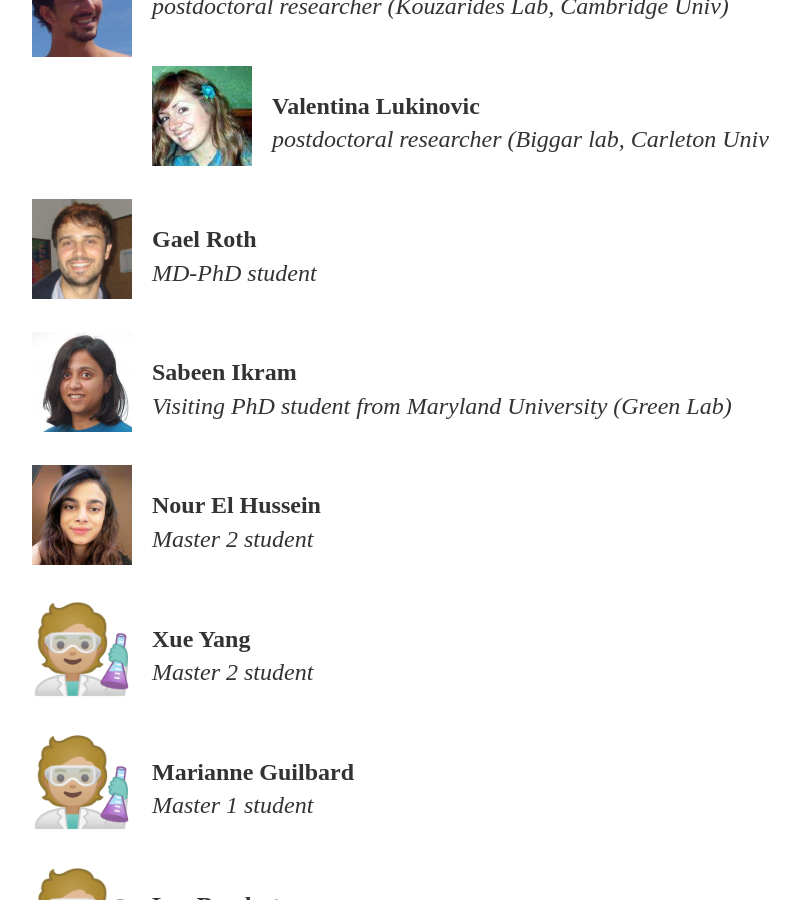
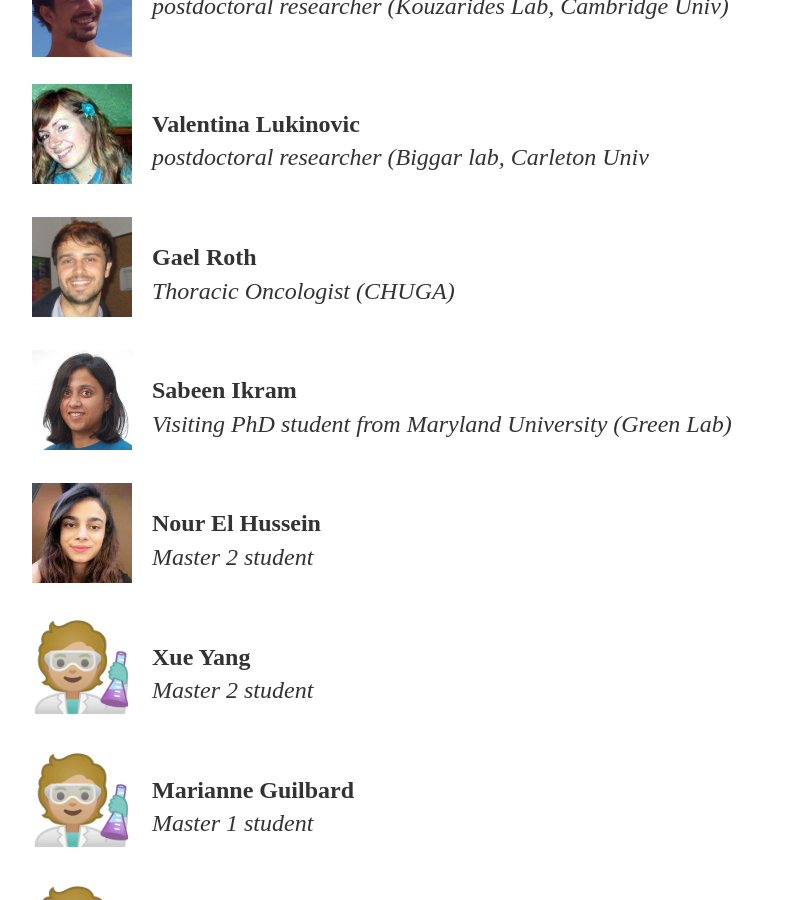
Before and after one commit to Reynoird-Lab/Reynoird-lab.github.io, a Jekyll site: the page built from Alumni/index.html, in a window 1280 px wide and 900 px high, scrolled down 434 px. Shown: the whole window, without its empty margins (160-960 px from the left). Built offline with Jekyll 4.4.1, drawn with Linux system fonts in a browser that asks for light colours; Markdown is read by kramdown in place of the engine named in the settings.

Commit message:
Update index.html

```diff
--- a/Alumni/index.html
+++ b/Alumni/index.html
@@ -8,10 +8,10 @@ title: Alumni
 
 <p>
 		<a href="https://www.researchgate.net/profile/Alexandre_Casanova"> <img alt="AC" src="https://reynoird-lab.github.io/Images/Alexandre_Casanova.jpg" style="margin: 0px 20px 10px 0px;" align="left" width="100"/> </a> <p><b>Alexandre Casanova: </b><br><i>postdoctoral researcher (Kouzarides Lab, Cambridge Univ)</i><br></p>
-<br>
+<br><br>
 		<a href="https://www.researchgate.net/profile/Valentina_Lukinovic"> <img alt="VL" src="https://reynoird-lab.github.io/Images/valentina_lukinovic.jpg" style="margin: 0px 20px 10px 0px;" align="left" width="100"/></a> <p><b>Valentina Lukinovic</b><br> <i>postdoctoral researcher (Biggar lab, Carleton Univ</i></p>
 <br>
-		<a href="https://www.researchgate.net/profile/Gael_Roth"> <img alt=GR" src="https://reynoird-lab.github.io/Images/gael_roth.jpg" style="margin: 0px 20px 10px 0px;" align="left" width="100"/></a> <p><b>Gael Roth</b> <br><i>MD-PhD student</i></p>
+		<a href="https://www.researchgate.net/profile/Gael_Roth"> <img alt=GR" src="https://reynoird-lab.github.io/Images/gael_roth.jpg" style="margin: 0px 20px 10px 0px;" align="left" width="100"/></a> <p><b>Gael Roth</b> <br><i>Thoracic Oncologist (CHUGA)</i></p>
 <br>
 		<a href="https://greenlab.umbc.edu/people/"> <img src="https://reynoird-lab.github.io/Images/Sabeen_Ikram.jpeg" style="margin: 0px 20px 10px 0px;" align="left" width="100"/></a> <p><b>Sabeen Ikram</b> <br><i> Visiting PhD student from Maryland University (Green Lab)</i></p>
 <br>
```
